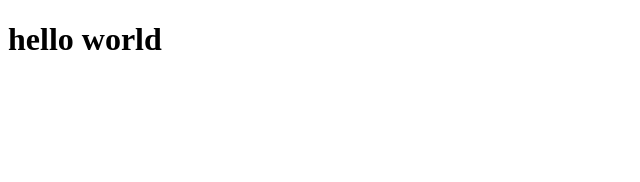
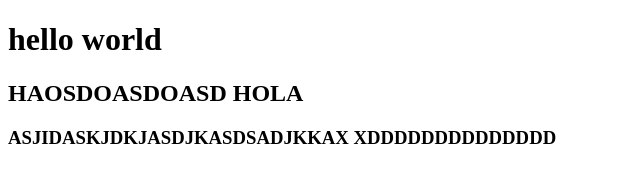
Before and after one commit to Kijibatoj/BimAI, a plain HTML site: page index.html in a window 1280 px wide. Shown: the whole page, without its empty margins (0-640 px from the left). Drawn offline with Linux system fonts and the light colour scheme.

Commit message:
add two pf and css

```diff
--- /dev/null
+++ b/CSS/index.css
@@ -0,0 +1,3 @@
+body{
+    background-color: red;
+}
--- a/index.html
+++ b/index.html
@@ -7,5 +7,7 @@
 </head>
 <body>
     <h1>hello world</h1>
+    <h2>HAOSDOASDOASD HOLA</h2>
+    <H3>ASJIDASKJDKJASDJKASDSADJKKAX XDDDDDDDDDDDDDD</H3>
 </body>
 </html>
```
